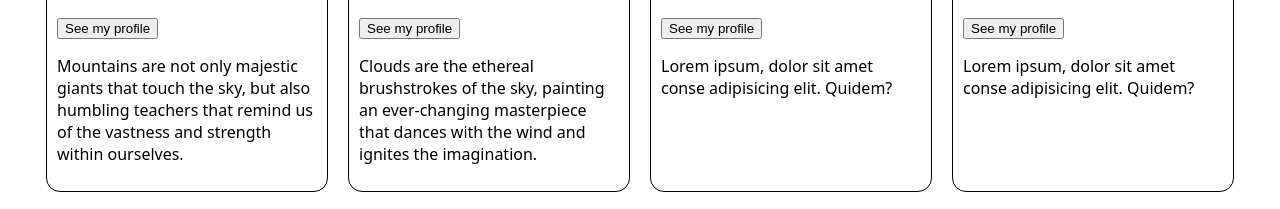
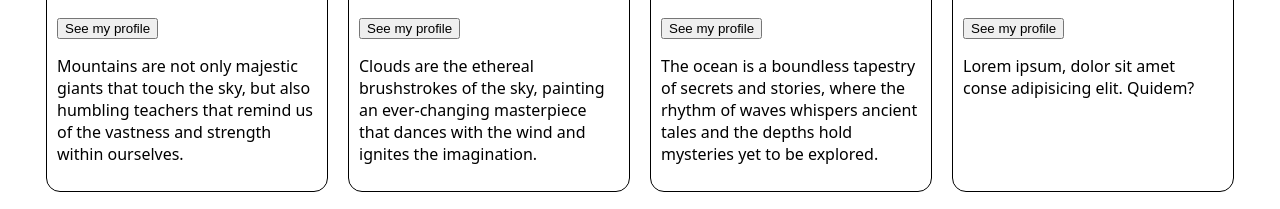
Before and after one commit to chuaindia/Magic_with_CSS_only, a plain HTML site: page index.html in a window 1280 px wide. Shown: the part 315-524 px from the top of the page. Drawn offline with Linux system fonts and the light colour scheme.

Commit message:
Add quote for Ocean

```diff
--- a/index.html
+++ b/index.html
@@ -35,7 +35,7 @@
             <img src="https://source.unsplash.com/1600x1000/?ocean" alt="" class="card-img">
             <h3>Ocean</h3>
             <button onclick="redirectToLinkedIn()">See my profile</button>
-            <p>Lorem ipsum, dolor sit amet conse adipisicing elit. Quidem?</p>
+            <p>The ocean is a boundless tapestry of secrets and stories, where the rhythm of waves whispers ancient tales and the depths hold mysteries yet to be explored.</p>
         </div>
         <div class="card">
             <img src="https://source.unsplash.com/1600x1000/?movie" alt="" class="card-img">
```
